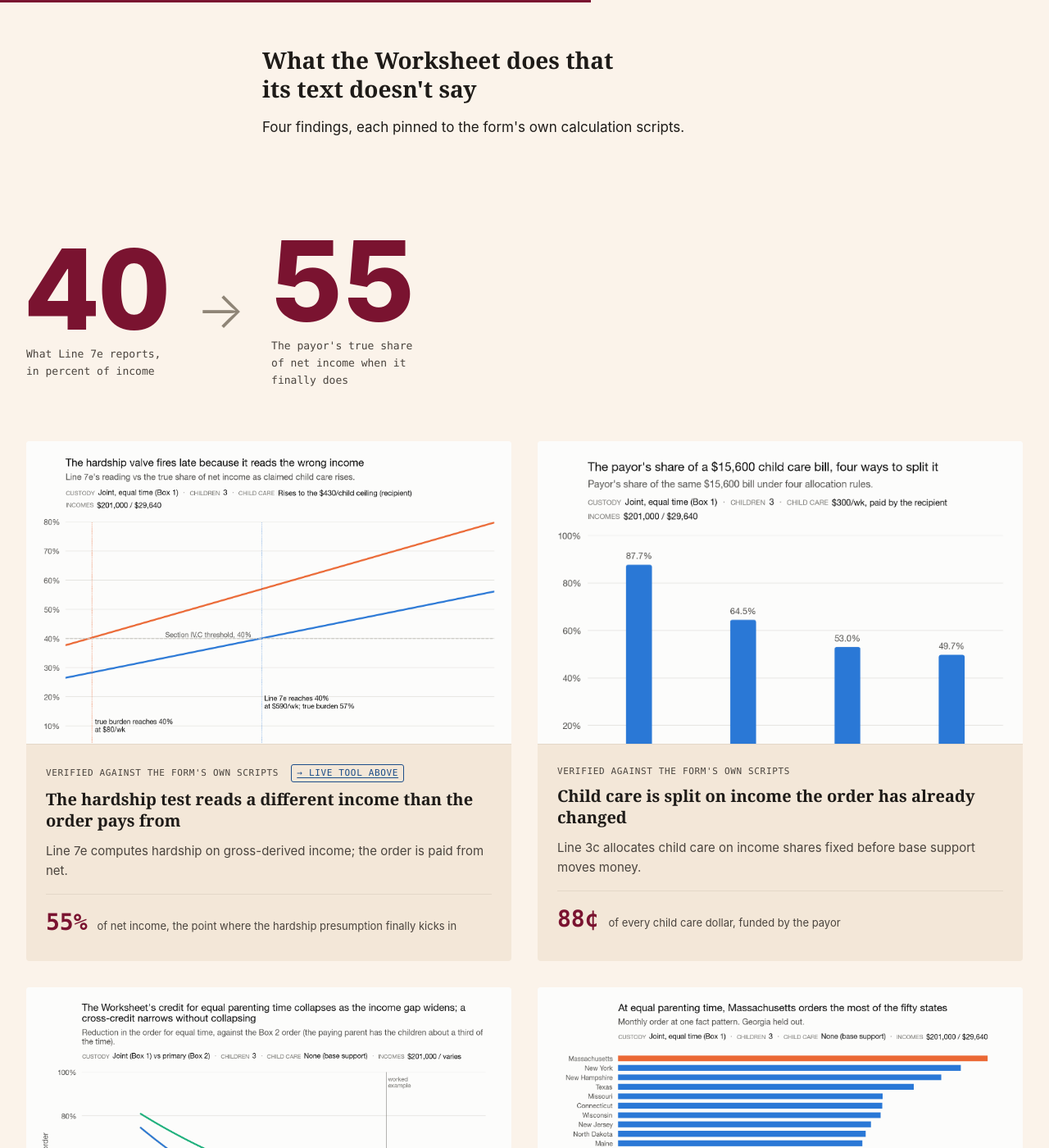
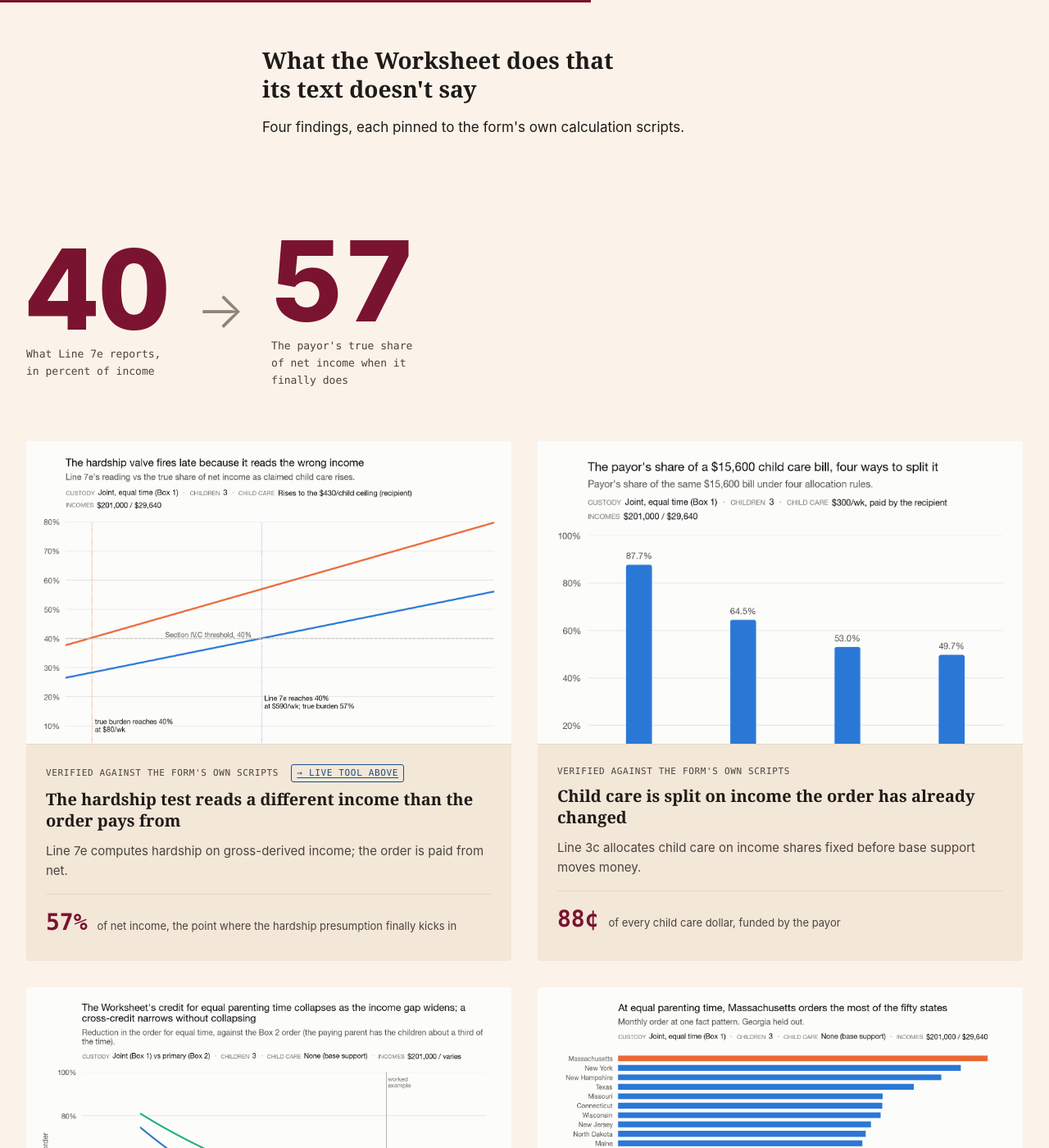
Before and after one commit to campbefs/checktheworksheet, a Jekyll site: the page built from index.html, in a window 1280 px wide and 1400 px high, scrolled down 4601 px. Shown: the whole window at 82% size. Built offline with Jekyll 4.4.1, drawn with Linux system fonts in a browser that asks for light colours.

Commit message:
Fix last two stale hardship figures: 55/55% -> 57/57%, matching the withholding-basis trigger
Task 5 (simplify-to-withholding-basis): the homepage numeral pair and finding-card stat
stated the hardship threshold at 55 percent of net, left behind when
findings/hardship-test.md's own headline was updated to 57 percent (56.9%, Chris's stated
site-wide wording convention).

```diff
--- a/index.html
+++ b/index.html
@@ -316,7 +316,7 @@ scripts:
   </div>
   <span class="numeral-arrow" aria-hidden="true">&rarr;</span>
   <div class="numeral">
-    <span class="numeral-value">55</span>
+    <span class="numeral-value">57</span>
     <p class="numeral-caption">The payor's true share of net income when it finally does</p>
   </div>
 </div>
@@ -338,7 +338,7 @@ scripts:
       <h3><a href="/findings/hardship-test/">The hardship test reads a different income than the order pays from</a></h3>
       <p>Line 7e computes hardship on gross-derived income; the order is paid from net.</p>
       <div class="stat">
-        <span class="stat-value">55%</span>
+        <span class="stat-value">57%</span>
         <span class="stat-label">of net income, the point where the hardship presumption finally kicks in</span>
       </div>
     </div>
```
